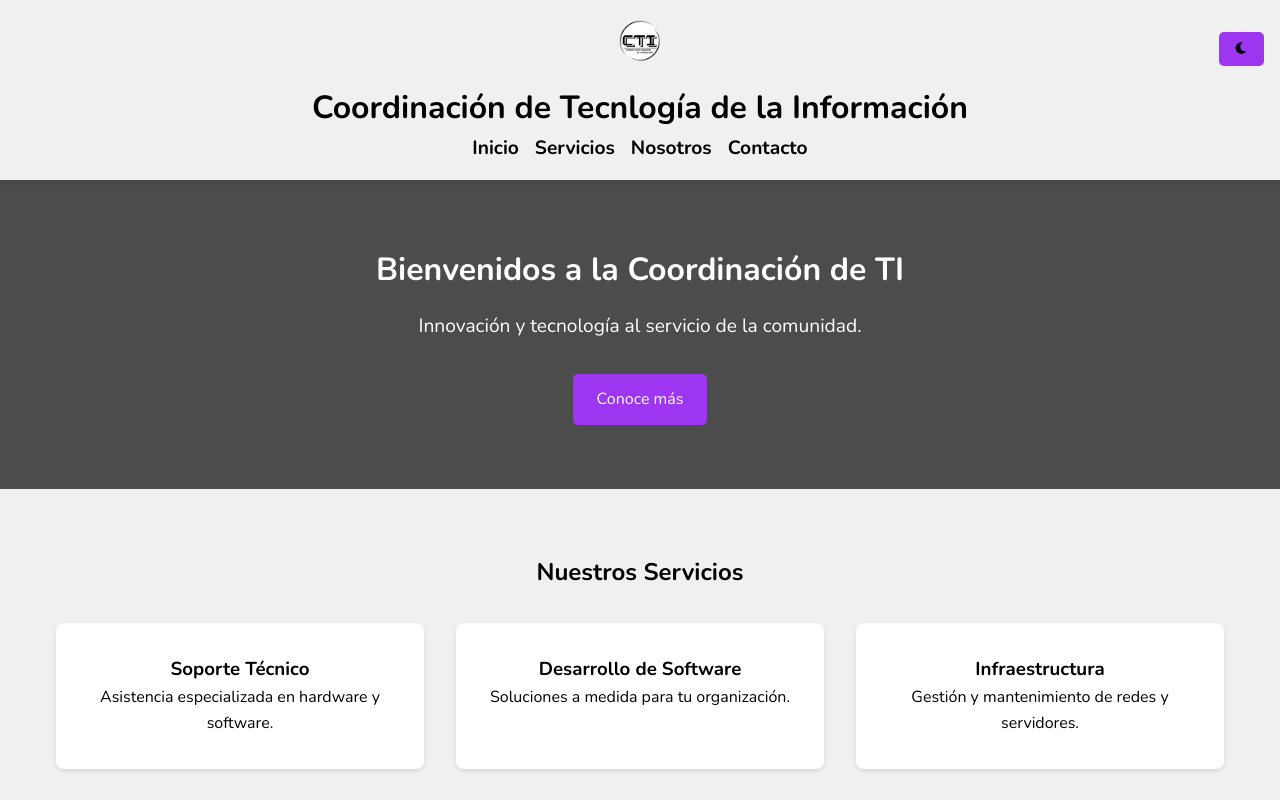
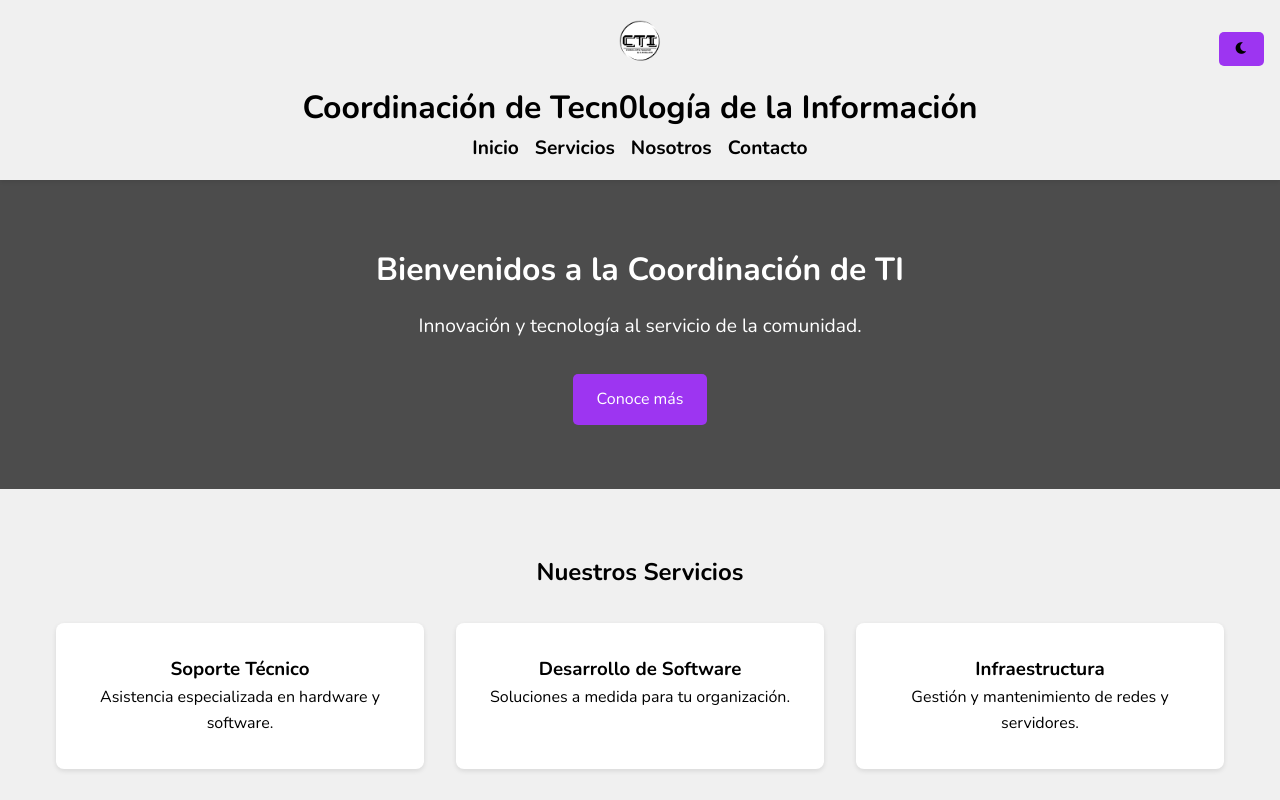
Before and after one commit to cristian202488/Cti-2025_-, a plain HTML site: page index.html in a window 1280 px wide. Shown: the top 800 px of the page. Drawn offline with nearby package versions, Linux system fonts and the light colour scheme.

Commit message:
https://github.com/cristian202488/Cti-2025_-.git

```diff
--- a/index.html
+++ b/index.html
@@ -12,7 +12,7 @@
     <header>
         <div class="container">
             <img src="CTI-LOGO.ico" alt="Logo Coordinación TI" class="logo">
-            <h1>Coordinación de Tecnlogía de la Información</h1>
+            <h1>Coordinación de Tecn0logía de la Información</h1>
             <nav>
                 <ul>
                     <li><a href="#inicio">Inicio</a></li>
```
